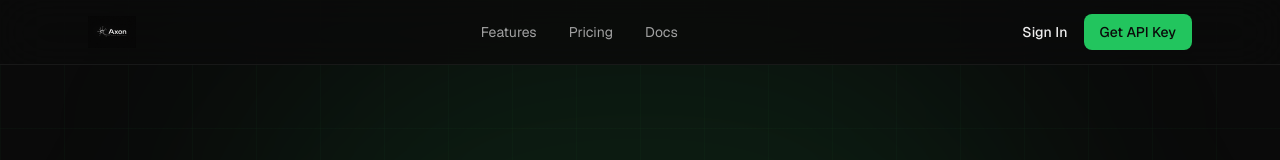
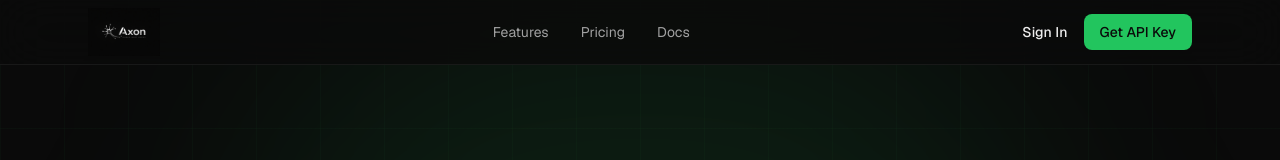
Before and after one commit to PoorvaJawale/axon-frontend, a Next.js app: page / in a window 1280 px wide. Shown: the top 160 px of the page. Built offline with nearby package versions, Linux system fonts and the light colour scheme.

Commit message:
feat: resize Axon logos in footer and header components
Co-authored-by: Poorva Jawale <210802161+PoorvaJawale@users.noreply.github.com>

```diff
--- a/components/footer.tsx
+++ b/components/footer.tsx
@@ -30,9 +30,9 @@
               <Image
                 src="/axon-logo.png"
                 alt="Axon"
-                width={120}
-                height={40}
-                className="h-8 w-auto"
+                width={180}
+                height={60}
+                className="h-12 w-auto"
               />
             </Link>
             <p className="mb-6 max-w-xs text-sm text-muted-foreground">
--- a/components/header.tsx
+++ b/components/header.tsx
@@ -9,9 +9,9 @@
           <Image
             src="/axon-logo.png"
             alt="Axon"
-            width={120}
-            height={40}
-            className="h-8 w-auto"
+            width={180}
+            height={60}
+            className="h-12 w-auto"
           />
         </Link>
         <nav className="hidden items-center gap-8 md:flex">
```
